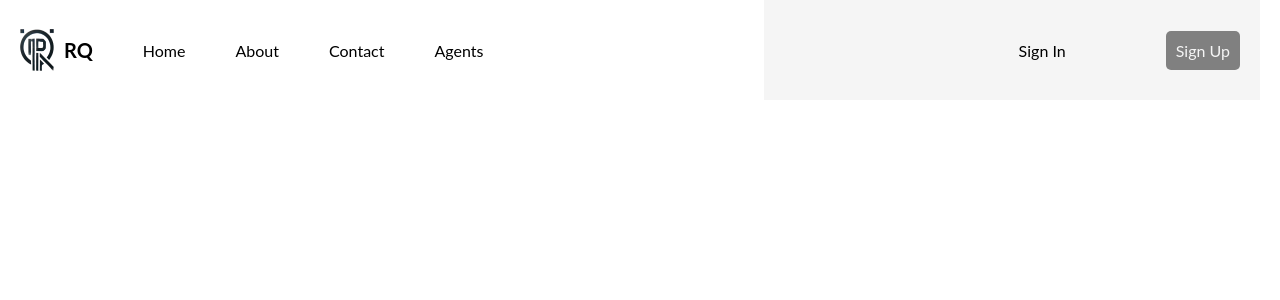
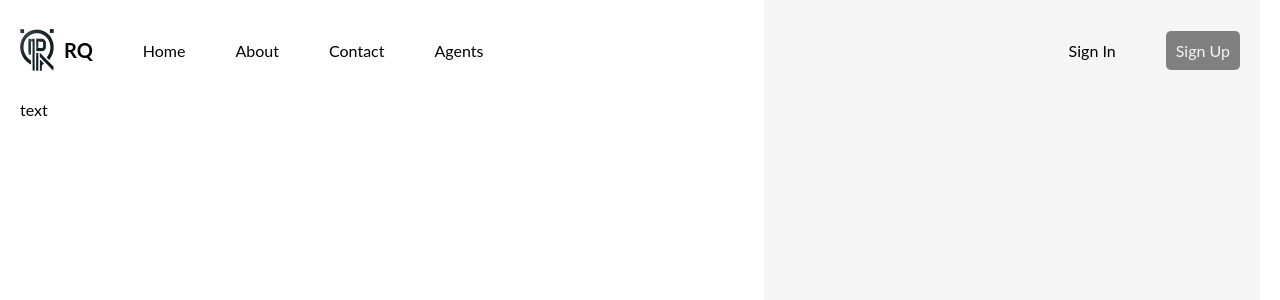
Before and after one commit to SercanSever/real-estate, a React (Create React App) app in the folder client/: page / in a window 1280 px wide. Shown: the top 300 px of the page. Built offline with nearby package versions, Linux system fonts and the light colour scheme.

Commit message:
add HomePage component and restructure App layout with navbar and content sections

```diff
--- a/client/src/App.js
+++ b/client/src/App.js
@@ -1,10 +1,16 @@
 import Navbar from "./components/navbar/navbar";
 import "./layout.scss";
+import HomePage from "./pages/home-page/home-page";
 
 function App() {
   return (
     <div className="layout">
-      <Navbar />
+      <div className="navbar">
+        <Navbar />
+      </div>
+      <div className="content">
+        <HomePage />
+      </div>
     </div>
   );
 }
--- a/client/src/components/navbar/navbar.scss
+++ b/client/src/components/navbar/navbar.scss
@@ -51,7 +51,6 @@
       display: flex;
       align-items: center;
       justify-content: flex-end;
-      gap: 50px;
       background-color: whitesmoke;
       height: 100%;
 
--- a/client/src/layout.scss
+++ b/client/src/layout.scss
@@ -7,6 +7,8 @@
    margin-right: auto;
    padding-left: 20px;
    padding-right: 20px;
+   display: flex;
+   flex-direction: column;
 
    @include lg{
       max-width: 1280px;
@@ -20,4 +22,8 @@
       max-width: 640px;
    }
 
+   .content{
+      flex: 1;
+   }
+
 }
--- /dev/null
+++ b/client/src/pages/home-page/home-page.js
@@ -0,0 +1,16 @@
+import "./home-page.scss";
+
+import React from "react";
+
+function HomePage() {
+  return (
+    <div className="homePage">
+      <div className="textContainer">text</div>
+      <div className="imgContainer">
+        <img src="" alt="" />
+      </div>
+    </div>
+  );
+}
+
+export default HomePage;
--- /dev/null
+++ b/client/src/pages/home-page/home-page.scss
@@ -0,0 +1,13 @@
+.homePage{
+   display: flex;
+   height: 100%;
+
+   .textContainer{
+      flex:3;
+   }
+
+   .imgContainer{
+      flex:2;
+      background-color: whitesmoke;
+   }
+}
```
